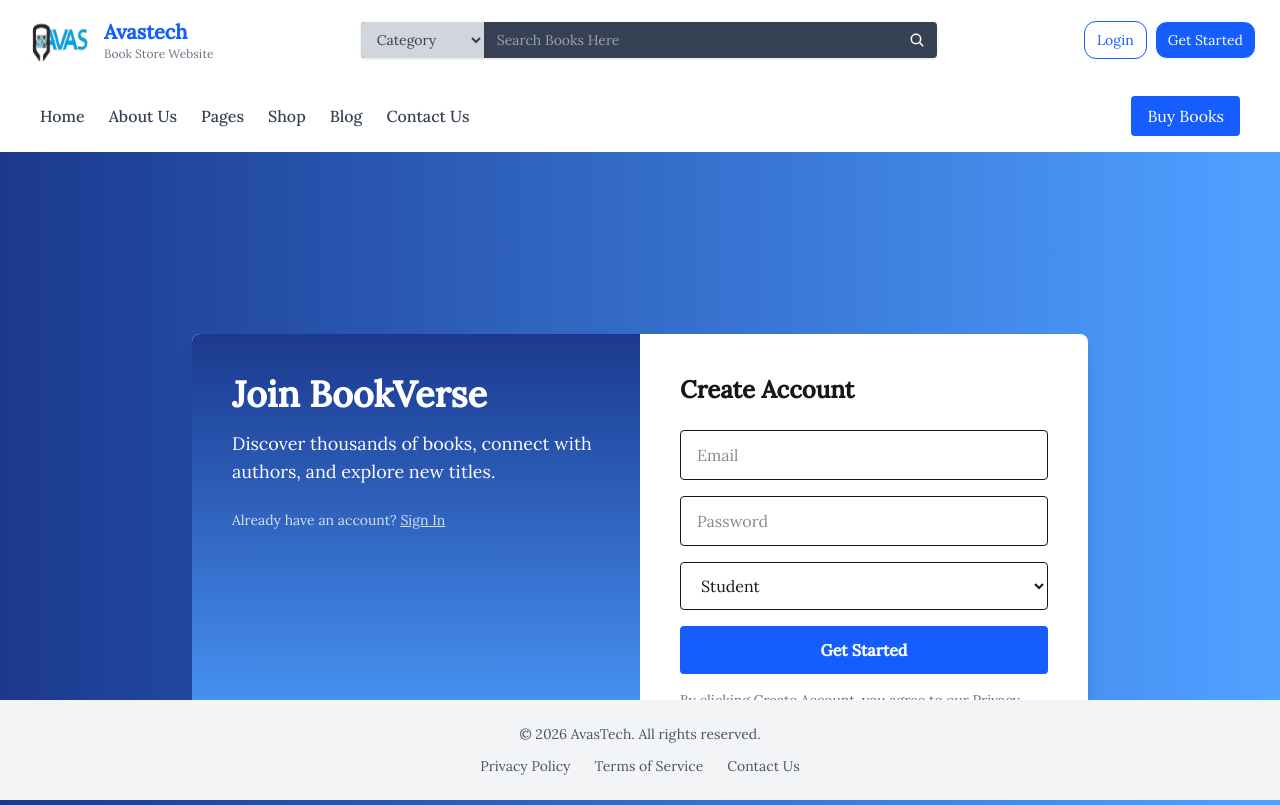
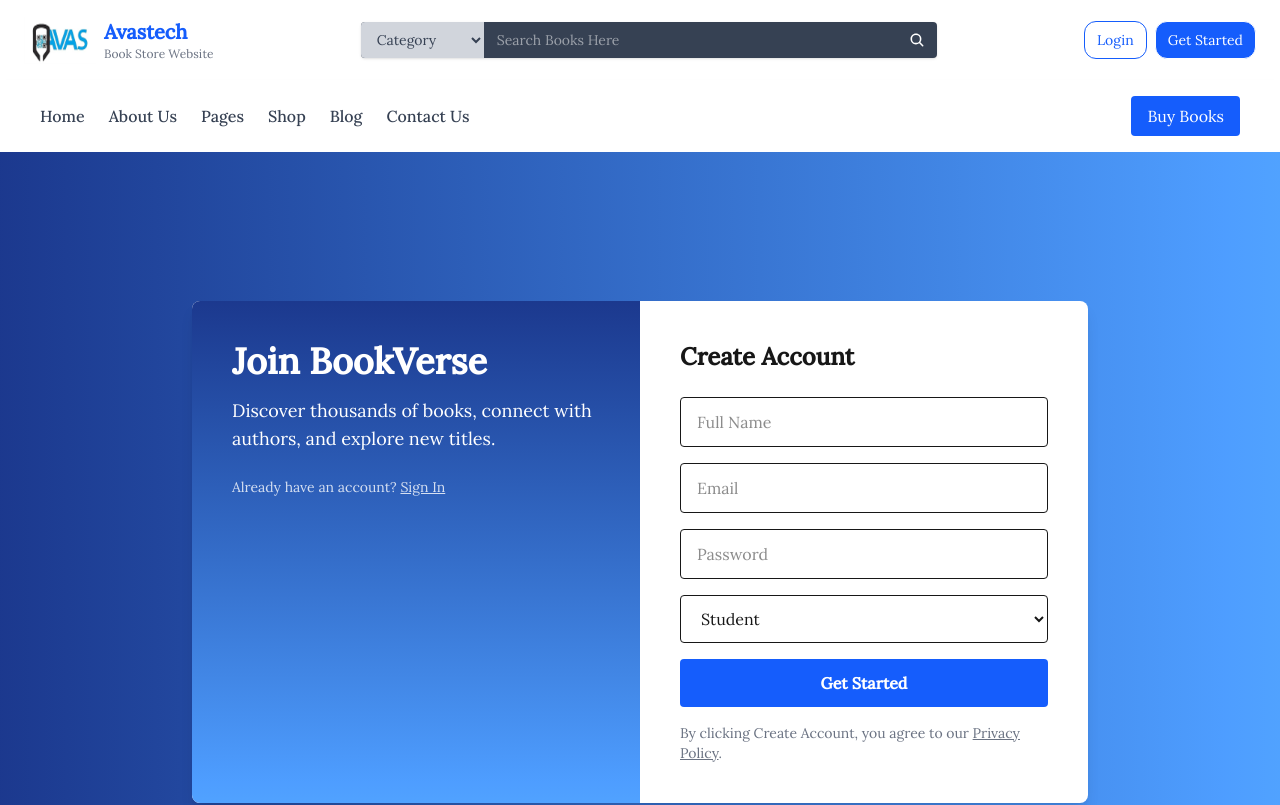
Before and after one commit to Alqomory01/book-platform, a Next.js app: page /register in a window 1280 px wide. Shown: the top 805 px of the page. Built offline with nearby package versions, Linux system fonts and the light colour scheme; no server answers.

Commit message:
header section fixed

```diff
--- a/app/dashboard/page.tsx
+++ b/app/dashboard/page.tsx
@@ -1,20 +1,12 @@
 "use client";
 
 import DashboardButtons from "../../components/DashboardButtons";
-import { useSession } from "next-auth/react";
+import { useUser } from "../../context/UserContext";
 
 export default function DashboardPage() {
-  const { data: session, status } = useSession();
+  const { user } = useUser();
 
-  if (status === "loading") {
-    return (
-      <main className="flex items-center justify-center min-h-screen px-4">
-        <p className="text-gray-600 text-sm sm:text-base">Loading...</p>
-      </main>
-    );
-  }
-
-  if (status === "unauthenticated") {
+  if (!user) {
     return (
       <main className="min-h-screen px-4 sm:px-8 py-10 text-center sm:text-left">
         <h1 className="text-2xl sm:text-3xl font-bold mb-6">Guest Dashboard</h1>
@@ -25,12 +17,10 @@ export default function DashboardPage() {
     );
   }
 
-  const user = session?.user;
-
   return (
     <main className="min-h-screen px-4 sm:px-8 py-10">
       <h1 className="text-2xl sm:text-3xl font-bold mb-6 text-center sm:text-left">
-        {user?.name} Dashboard
+        {user.name} Dashboard
       </h1>
       <div className="mt-6">
         <DashboardButtons />
--- a/app/login/page.tsx
+++ b/app/login/page.tsx
@@ -2,9 +2,11 @@
 
 import { useRouter } from "next/navigation";
 import { signIn } from "next-auth/react";
+import { useUser } from "../../context/UserContext";
 
 export default function LoginPage() {
   const router = useRouter();
+   const { login } = useUser();
 
   const handleSubmit = async (e: React.FormEvent<HTMLFormElement>) => {
     e.preventDefault();
@@ -12,16 +14,11 @@ export default function LoginPage() {
     const email = formData.get("email") as string;
     const password = formData.get("password") as string;
 
-    const result = await signIn("dummy", {
-      redirect: false,
-      email,
-      password,
-    });
-
-    if (!result?.error) {
-      router.push("/dashboard");
+    const success = await login(email, password); // 👈 call your context login
+    if (success) {
+      router.push("/dashboard"); // 👈 go to dashboard
     } else {
-      console.error(result.error);
+      console.error("Login failed");
     }
   };
 
--- a/app/register/page.tsx
+++ b/app/register/page.tsx
@@ -8,7 +8,8 @@ import { useRouter } from "next/navigation";
 export default function RegisterPage() {
   const { register } = useUser();
   const router = useRouter();
-  const [form, setForm] = useState<{ email: string; password: string; role: Role }>({
+  const [form, setForm] = useState<{ name: string; email: string; password: string; role: Role }>({
+    name: "",
     email: "",
     password: "",
     role: "STUDENT",
@@ -50,6 +51,13 @@ export default function RegisterPage() {
             Create Account
           </h3>
           <form onSubmit={handleSubmit} className="grid gap-4">
+             <input
+              type="text"
+              placeholder="Full Name"
+              value={form.name}
+              onChange={(e) => setForm({ ...form, name: e.target.value })}
+              className="border px-3 sm:px-4 py-2 sm:py-3 rounded text-sm sm:text-base"
+            />
             <input
               type="email"
               placeholder="Email"
--- a/components/GuestFooter.tsx
+++ b/components/GuestFooter.tsx
@@ -2,7 +2,7 @@
 
 export default function GuestFooter() {
   return (
-    <footer className="fixed bottom-0 w-full bg-gray-100 text-center text-sm text-gray-600 py-6 mt-10">
+    <footer className="mt-auto bg-gray-100 text-center text-sm text-gray-600 py-6 mt-10">
       <p>&copy; {new Date().getFullYear()} AvasTech. All rights reserved.</p>
 
       {/* Links */}
--- a/components/GuestHeader.tsx
+++ b/components/GuestHeader.tsx
@@ -3,15 +3,17 @@ import Image from "next/image"
 import Link from "next/link"
 import { IoSearch } from "react-icons/io5";
 import { useState,useEffect } from "react";
-import { useSession,signOut } from "next-auth/react";
+import {signOut } from "next-auth/react";
 import { FiShoppingCart } from "react-icons/fi";
 import { GrFavorite } from "react-icons/gr";
+import { useUser } from "../context/UserContext";
 
 export default function GuestHeader (){
      const [isSticky, setIsSticky] = useState(false);
      const [menuOpen, setMenuOpen] = useState(false);
-     const { data: session } = useSession();
-  const user = session?.user;
+     const { user, logout } = useUser(); // 👈 get user + logout from context
+    //  const { data: session } = useSession();
+  // const user = session?.user;
 
 
   useEffect(() => {
@@ -92,7 +94,7 @@ return(
               </div>
             </div>
             <button
-              onClick={() => signOut({ callbackUrl: "/" })}
+              onClick={logout}
               className="px-3 py-2 bg-red-500 text-white rounded text-sm"
             >
               Logout
--- a/context/UserContext.tsx
+++ b/context/UserContext.tsx
@@ -1,13 +1,14 @@
+// context/UserContext.tsx
 "use client";
-
 import { createContext, useContext, useState, ReactNode } from "react";
 
-export type Role = "GUEST" | "STUDENT" | "AUTHOR" | "PRESS" | "BOOKSHOP" | "ADMIN";
+export type Role = "STUDENT" | "AUTHOR" | "PRESS" | "BOOKSHOP" | "ADMIN";
 
 interface User {
   email: string;
   name: string;
   role: Role;
+  image?: string;
 }
 
 interface UserContextType {
@@ -23,20 +24,21 @@ export const UserProvider = ({ children }: { children: ReactNode }) => {
   const [user, setUser] = useState<User | null>(null);
 
   const register = async (email: string, password: string, role: Role): Promise<boolean> => {
-    // Dummy registration: just set user
-    setUser({ email, name: email.split("@")[0], role });
+    // Save user info (in real app, call API)
+    setUser({ email, name: email.split("@")[0], role, image: "/profilegirl.png" });
     return true;
   };
 
   const login = async (email: string, password: string): Promise<boolean> => {
-    // Dummy login: assign role based on email prefix
-    if (email.startsWith("author")) setUser({ email, name: "Author User", role: "AUTHOR" });
-    else if (email.startsWith("press")) setUser({ email, name: "Press User", role: "PRESS" });
-    else if (email.startsWith("shop")) setUser({ email, name: "Bookshop User", role: "BOOKSHOP" });
-    else if (email.startsWith("admin")) setUser({ email, name: "Admin User", role: "ADMIN" });
-    else setUser({ email, name: "Student User", role: "STUDENT" });
+    // In real app, validate credentials against backend
+    // For now, just restore user with role based on email prefix or stored data
+    if (email.startsWith("author")) setUser({ email, name: email.split("@")[0], role: "AUTHOR" });
+    else if (email.startsWith("press")) setUser({ email, name: email.split("@")[0], role: "PRESS" });
+    else if (email.startsWith("shop")) setUser({ email, name: email.split("@")[0], role: "BOOKSHOP" });
+    else if (email.startsWith("admin")) setUser({ email, name: email.split("@")[0], role: "ADMIN" });
+    else setUser({ email, name: email.split("@")[0], role: "STUDENT" });
 
-    return true; // ✅ now returns a boolean
+    return true;
   };
 
   const logout = () => setUser(null);
```
